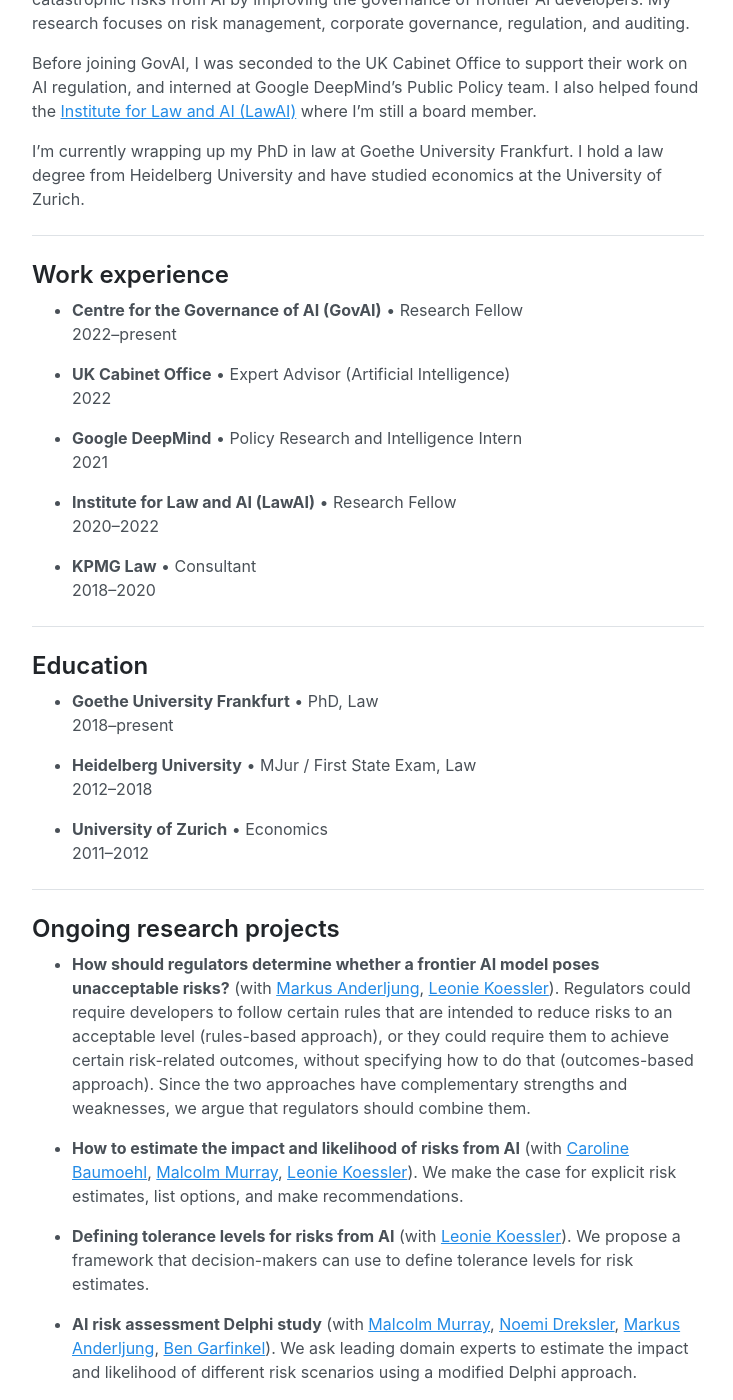
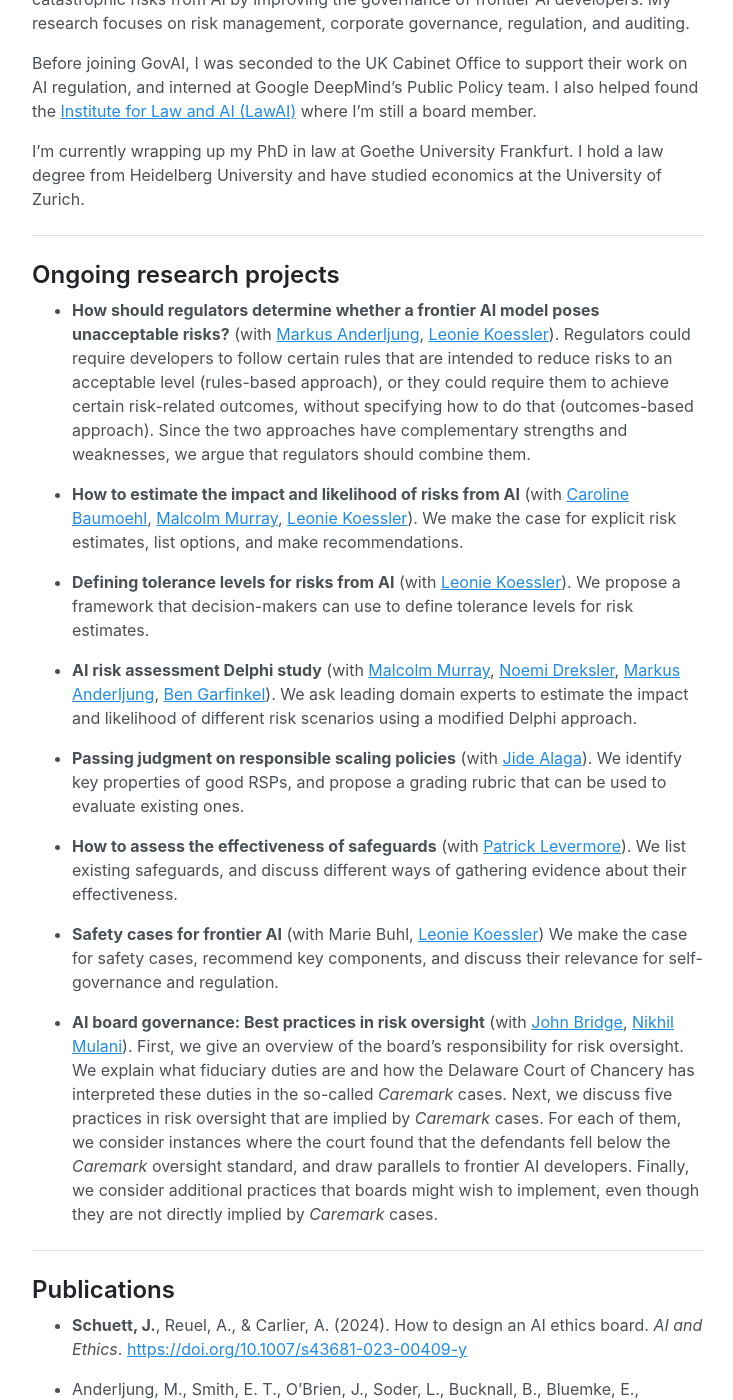
Before and after one commit to jonasschuett/jonasschuett.github.io, a Jekyll site: the page built from _posts/2020-04-04-introduction.md, in a window 1280 px wide and 1400 px high, scrolled down 772 px. Shown: the whole window, without its empty margins (272-1005 px from the left). Built offline with Jekyll 4.4.1, drawn with Linux system fonts in a browser that asks for light colours; some of the changed text lies outside the part shown.

Commit message:
Update 2020-04-04-introduction.md

```diff
--- a/_posts/2020-04-04-introduction.md
+++ b/_posts/2020-04-04-introduction.md
@@ -11,38 +11,6 @@ I'm a Research Fellow at the [Centre for the Governance of AI (GovAI)](https://w
 Before joining GovAI, I was seconded to the UK Cabinet Office to support their work on AI regulation, and interned at Google DeepMind’s Public Policy team. I also helped found the [Institute for Law and AI (LawAI)](https://law-ai.org/) where I'm still a board member.
 
 I'm currently wrapping up my PhD in law at Goethe University Frankfurt. I hold a law degree from Heidelberg University and have studied economics at the University of Zurich.
-
----
-
-## Work experience
-
-- **Centre for the Governance of AI (GovAI)** • Research Fellow <br>
-2022–present
-
-- **UK Cabinet Office** • Expert Advisor (Artificial Intelligence) <br>
-2022
-
-- **Google DeepMind** • Policy Research and Intelligence Intern <br>
-2021
-
-- **Institute for Law and AI (LawAI)** • Research Fellow <br>
-2020–2022
-
-- **KPMG Law** • Consultant <br>
-2018–2020
-
----
-
-## Education
-
-- **Goethe University Frankfurt** • PhD, Law <br>
-2018–present
-
-- **Heidelberg University** • MJur / First State Exam, Law <br>
-2012–2018
-
-- **University of Zurich** • Economics <br>
-2011–2012
 
 ---
 
@@ -64,6 +32,8 @@ good RSPs, and propose a grading rubric that can be used to evaluate existing on
 - **Safety cases for frontier AI** (with Marie Buhl, [Leonie Koessler](https://www.linkedin.com/in/leonie-koessler-ll-m-kcl-85b71814a/)) We make the case for safety cases, recommend key components, and discuss their relevance for self-governance and regulation.
 
 - **AI board governance: Best practices in risk oversight** (with [John Bridge](https://www.linkedin.com/in/johnmichaelbridge/), [Nikhil Mulani](https://www.linkedin.com/in/nmulani/)). First, we give an overview of the board’s responsibility for risk oversight. We explain what fiduciary duties are and how the Delaware Court of Chancery has interpreted these duties in the so-called _Caremark_ cases. Next, we discuss five practices in risk oversight that are implied by _Caremark_ cases. For each of them, we consider instances where the court found that the defendants fell below the _Caremark_ oversight standard, and draw parallels to frontier AI developers. Finally, we consider additional practices that boards might wish to implement, even though they are not directly implied by _Caremark_ cases.
+
+---
 
 ## Publications
 
@@ -99,12 +69,6 @@ good RSPs, and propose a grading rubric that can be used to evaluate existing on
 
 ---
 
-### Personal
-
-I live in Berlin, but come to Oxford every 1-2 months. I’m engaged to my high school sweetheart, and we have the best dog in the world. I’m a big fan of specialty coffee---I've been called a "coffee snob". I’m vegan to avoid unnecessary suffering of animals.
-
----
-
 ### Contact
 
 Find me on [Twitter](https://twitter.com/jonasschuett) and [LinkedIn](https://www.linkedin.com/in/jonasschuett) or reach out to me at [jonas.schuett@governance.ai](mailto:jonas.schuett@governance.ai).
```
